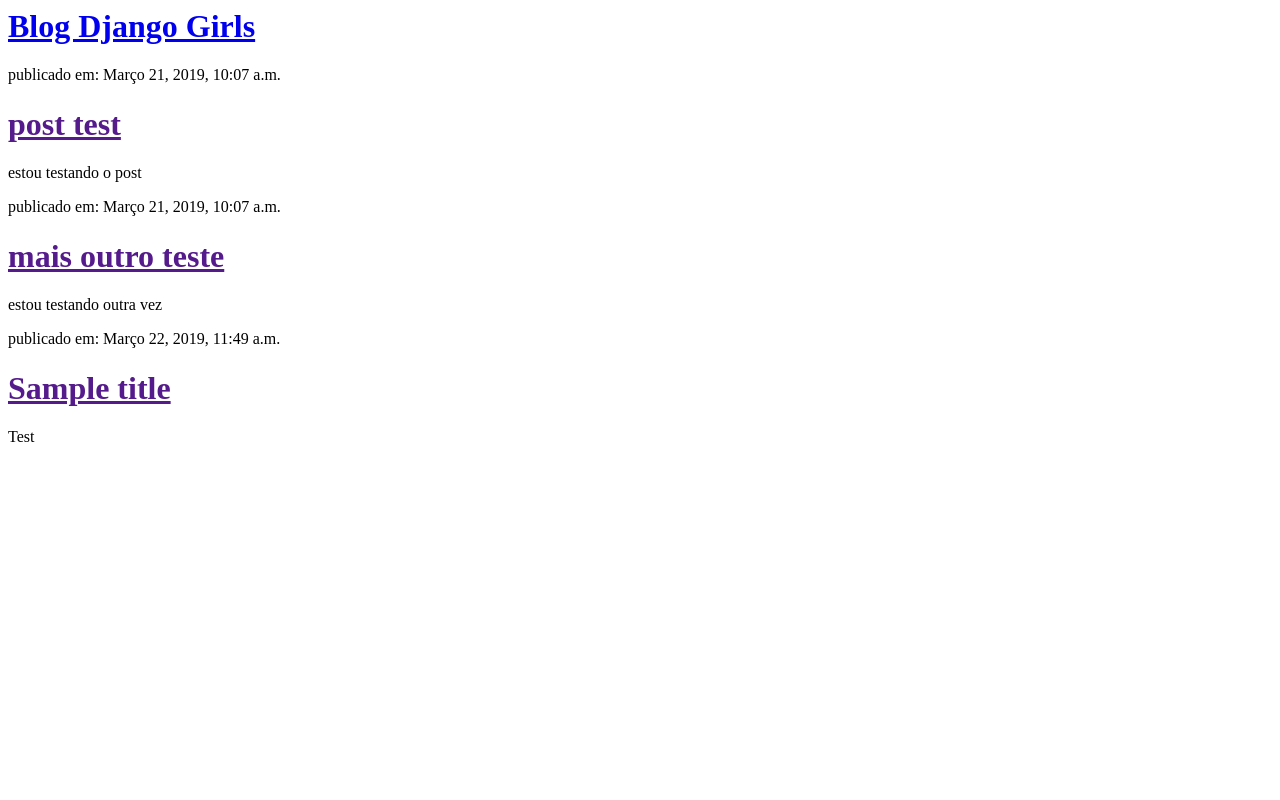
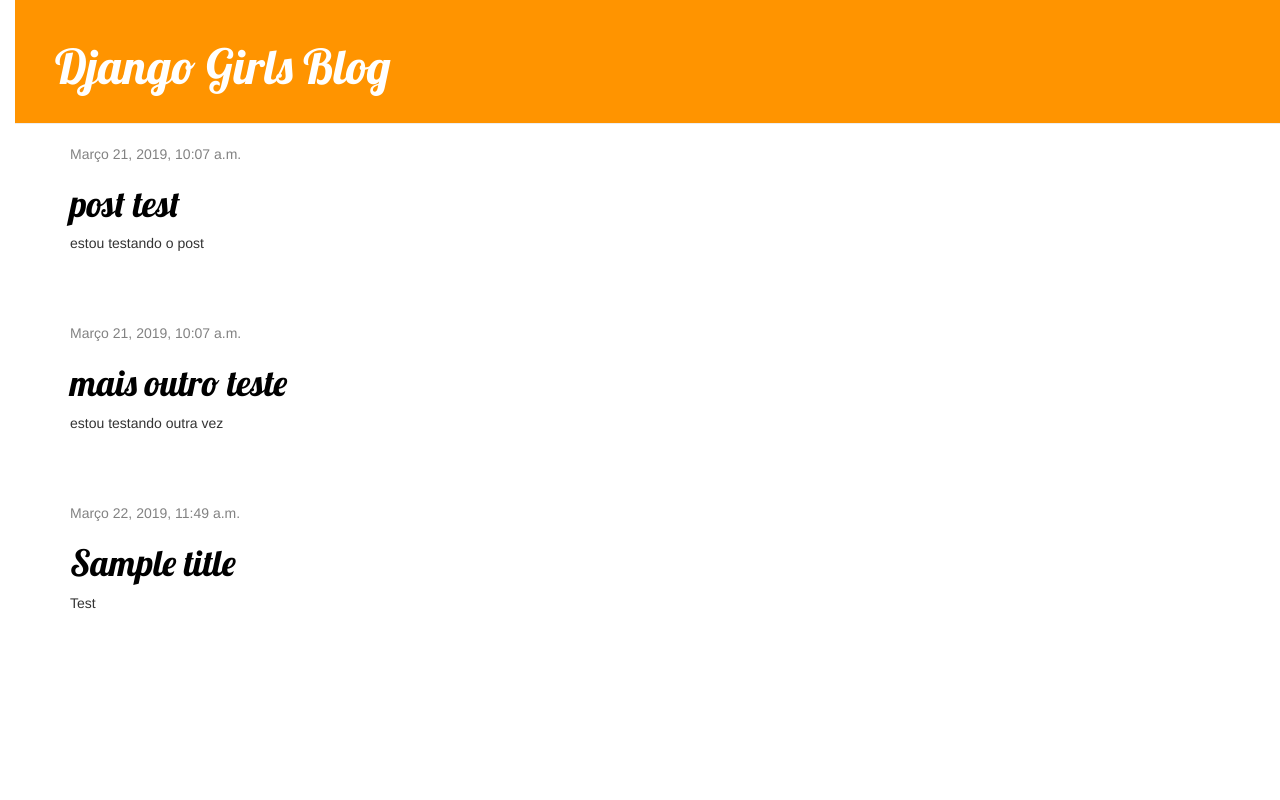
Before and after one commit to xuting1108/meu-primeiro-blog, a Django app: template blog/templates/blog/post_list.html in a window 1280 px wide. Run offline with Django 3.2, Linux system fonts and the light colour scheme; the template is opened without the code that fills it: values that come from a table or form of the project are taken from there, others are empty; data comes from the database, SQL or seed files in the repository; parts of the project's set-up code (start-up, migrations or seed data) failed here and were passed over; some libraries are stand-ins or nearby versions.

Commit message:
adicionado a view e o template de detalhes do blog

```diff
--- /dev/null
+++ b/blog/static/css/blog.css
@@ -0,0 +1,54 @@
+h1 a {
+    color: #FCA205;
+}
+
+body {
+    padding-left: 15px;
+}
+
+.page-header {
+    background-color: #ff9400;
+    margin-top: 0;
+    padding: 20px 20px 20px 40px;
+}
+
+.page-header h1, .page-header h1 a, .page-header h1 a:visited, .page-header h1 a:active {
+    color: #ffffff;
+    font-size: 36pt;
+    text-decoration: none;
+}
+
+.content {
+    margin-left: 40px;
+}
+
+h1, h2, h3, h4 {
+    font-family: 'Lobster', cursive;
+}
+
+.date {
+    color: #828282;
+}
+
+.save {
+    float: right;
+}
+
+.post-form textarea, .post-form input {
+    width: 100%;
+}
+
+.top-menu, .top-menu:hover, .top-menu:visited {
+    color: #ffffff;
+    float: right;
+    font-size: 26pt;
+    margin-right: 20px;
+}
+
+.post {
+    margin-bottom: 70px;
+}
+
+.post h1 a, .post h1 a:visited {
+    color: #000000;
+}
--- /dev/null
+++ b/blog/templates/blog/base.html
@@ -0,0 +1,23 @@
+{% load static %}
+<html>
+    <head>
+        <title>Django Girls blog</title>
+        <link rel="stylesheet" href="//maxcdn.bootstrapcdn.com/bootstrap/3.2.0/css/bootstrap.min.css">
+        <link rel="stylesheet" href="//maxcdn.bootstrapcdn.com/bootstrap/3.2.0/css/bootstrap-theme.min.css">
+        <link href='//fonts.googleapis.com/css?family=Lobster&subset=latin,latin-ext' rel='stylesheet' type='text/css'>
+        <link rel="stylesheet" href="{% static 'css/blog.css' %}">
+    </head>
+    <body>
+    <div class="page-header">
+        <h1><a href="/">Django Girls Blog</a></h1>
+    </div>
+    <div class="content container">
+        <div class="row">
+            <div class="col-md-8">
+            {% block content %}
+            {% endblock %}
+            </div>
+        </div>
+    </div>
+</body>
+</html>
--- a/blog/templates/blog/post_list.html
+++ b/blog/templates/blog/post_list.html
@@ -9,22 +9,17 @@
     <a href="https://djangogirls.org">link</a> cria um link
     <ul><li>primeiro item</li><li>segundo item</li></ul> cria uma lista, exatamente como essa!
     <div></div> define uma seção da página -->
+    {% extends 'blog/base.html' %}
 
-<html>
-    <head>
-        <title>Blog Django Girls</title>
-    </head>
-    <body>
-        <div>
-            <h1><a href="/">Blog Django Girls</a></h1>
+{% block content %}
+    {% for post in posts %}
+        <div class="post">
+            <div class="date">
+                {{ post.published_date }}
+            </div>
+<h1><a href="{% url 'post_detail' pk=post.pk %}">{{ post.title }}</a></h1>            <p>{{ post.text|linebreaksbr }}</p>
         </div>
+    {% endfor %}
+{% endblock %}
 
-       {% for post in posts %}
-    <div>
-        <p>publicado em: {{ post.published_date }}</p>
-        <h1><a href="">{{ post.title }}</a></h1>
-        <p>{{ post.text|linebreaksbr }}</p>
-    </div>
-{% endfor %}
-    </body>
-</html>
+<!-- Você notou que dessa vez nós usamos uma notação um pouco diferente ({{ post.title }} ou {{ post.text }})? Estamos acessando os dados em cada um dos campos que definimos no modelo do Post. Além disso, |linebreaks está passando o texto do post por um filtro, convertendo quebras de linha em parágrafos. -->
--- a/blog/urls.py
+++ b/blog/urls.py
@@ -4,6 +4,7 @@ from . import views
 
 urlpatterns = [
     path('', views.post_list, name='post_list'),
+    path('post/<int:pk>/', views.post_detail, name='post_detail'),
 ]
 
 #Como você pode ver, estamos agora atribuindo uma view chamada post_list à URL raiz. Este padrão de URL corresponde a uma sequência de caracteres vazia, e o resolvedor de URLs do Django irá ignorar o nome de domínio (ou seja, http://127.0.0.1:8000 /) que antecede o caminho completo da URL. Este padrão dirá ao Django que views.post_list é o lugar correto aonde ir se alguém entra em seu site pelo endereço 'http://127.0.0.1:8000 /'.
```
Also changed, not shown: blog/templates/blog/post_detail.html (added, +13 -0 lines), blog/views.py (+5 -3 lines).
